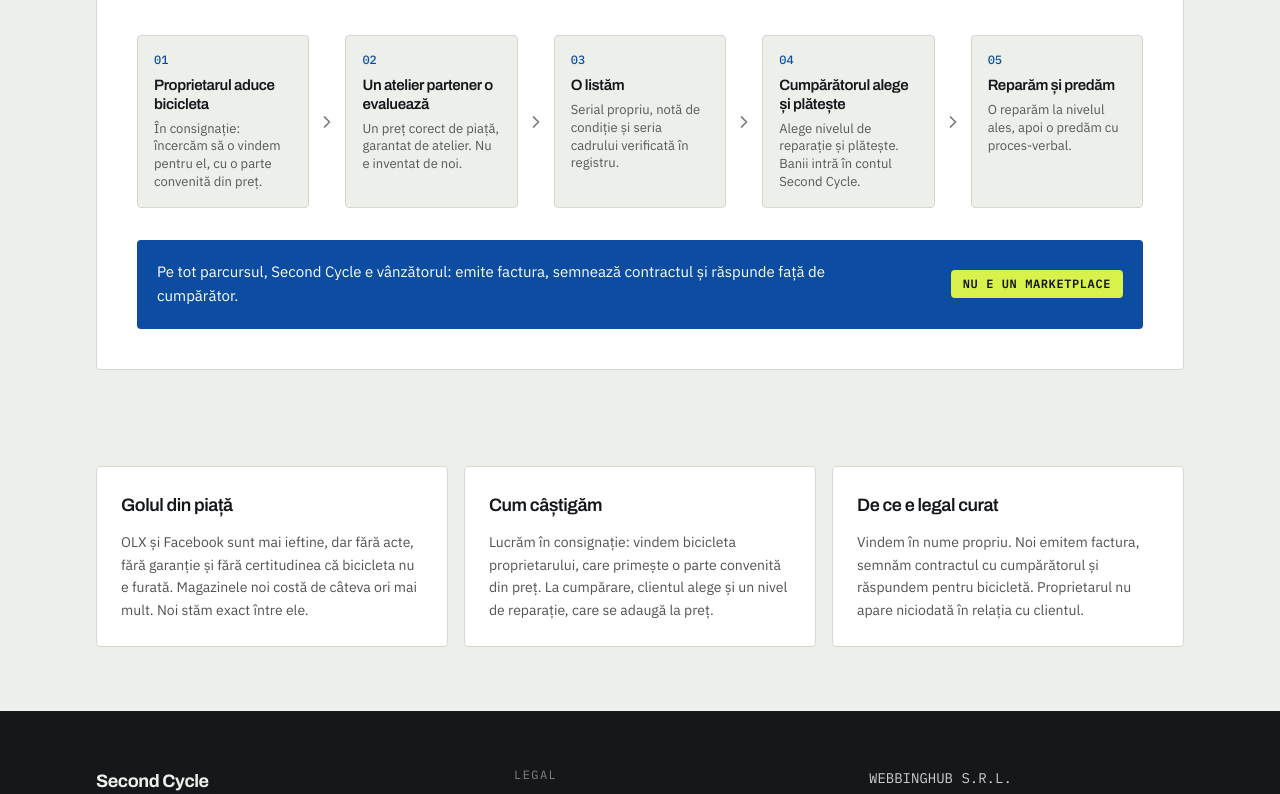
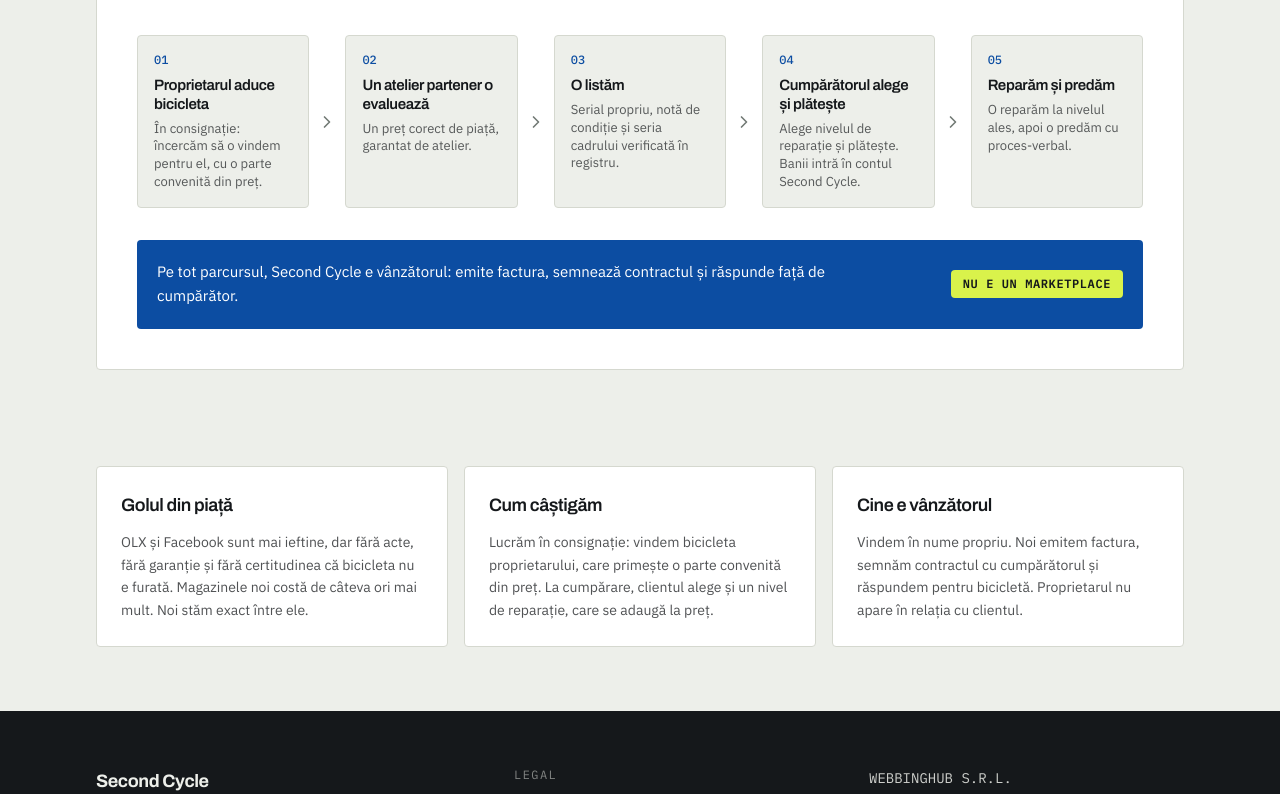
Before and after one commit to mihaiciradev/secondcycle, a Next.js app: page /despre in a window 1280 px wide. Shown: the part 760-1554 px from the top of the page. Built offline with nearby package versions, Linux system fonts and the light colour scheme.

Commit message:
about page adjustments

```diff
--- a/src/app/despre/page.tsx
+++ b/src/app/despre/page.tsx
@@ -21,8 +21,8 @@
     b: "Lucrăm în consignație: vindem bicicleta proprietarului, care primește o parte convenită din preț. La cumpărare, clientul alege și un nivel de reparație, care se adaugă la preț.",
   },
   {
-    t: "De ce e legal curat",
-    b: "Vindem în nume propriu. Noi emitem factura, semnăm contractul cu cumpărătorul și răspundem pentru bicicletă. Proprietarul nu apare niciodată în relația cu clientul.",
+    t: "Cine e vânzătorul",
+    b: "Vindem în nume propriu. Noi emitem factura, semnăm contractul cu cumpărătorul și răspundem pentru bicicletă. Proprietarul nu apare în relația cu clientul.",
   },
 ];
 
--- a/src/components/sections/model-diagram.tsx
+++ b/src/components/sections/model-diagram.tsx
@@ -17,7 +17,7 @@
   },
   {
     t: "Un atelier partener o evaluează",
-    d: "Un preț corect de piață, garantat de atelier. Nu e inventat de noi.",
+    d: "Un preț corect de piață, garantat de atelier.",
   },
   {
     t: "O listăm",
```
